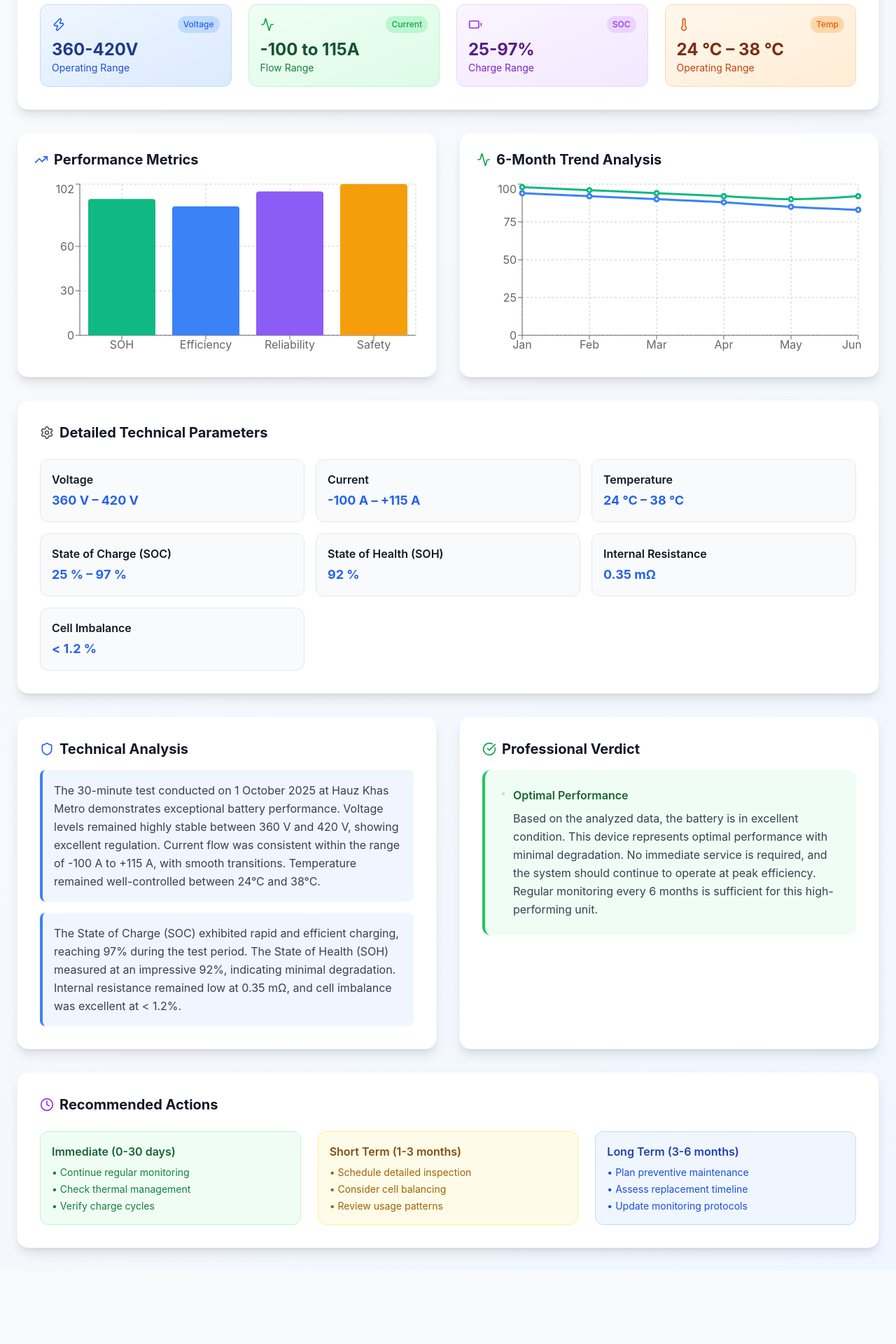
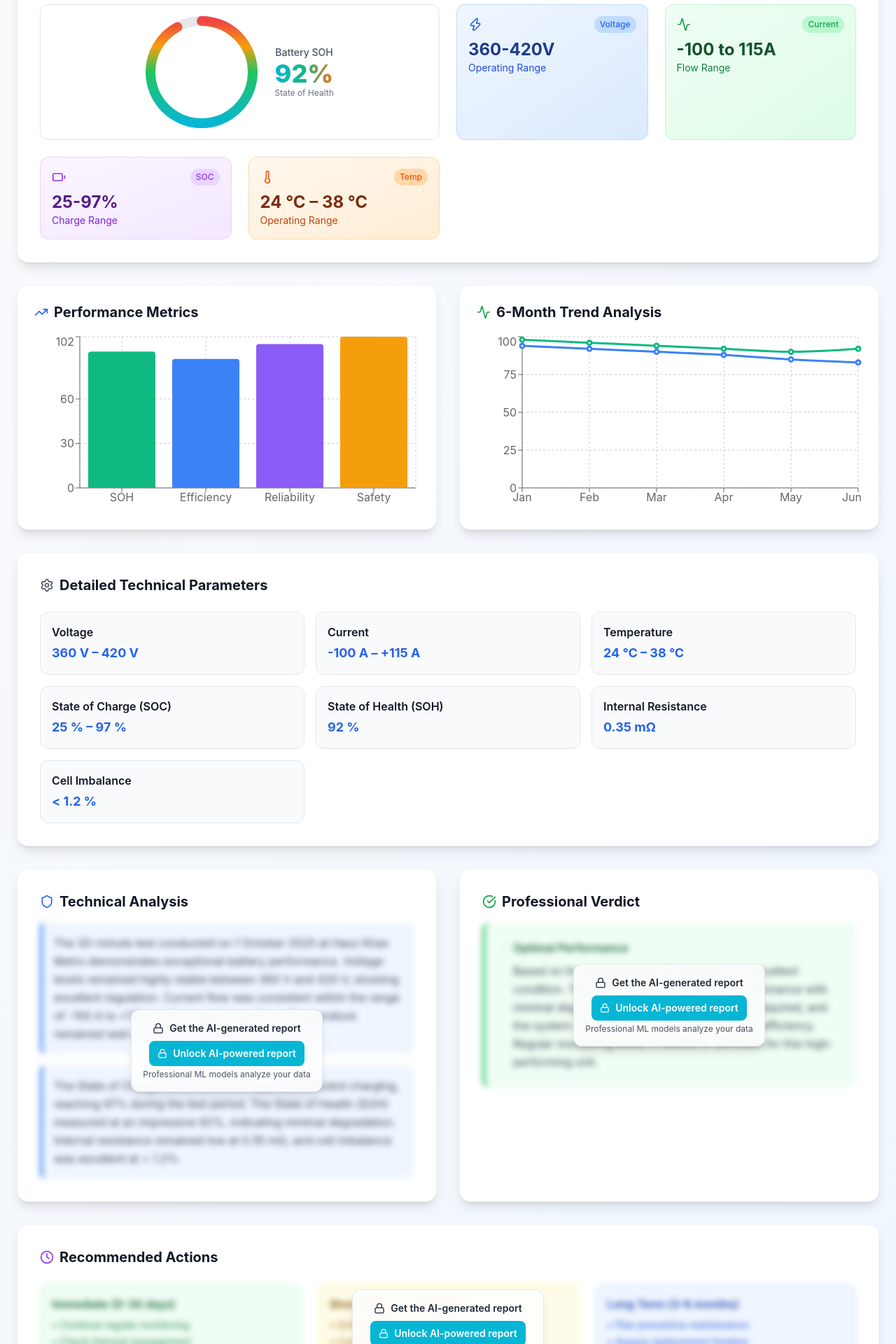
Before and after one commit to ziptraxtech/zipsureai-minidashboard, a React (Create React App) app: page /report/2 in a window 1280 px wide. Shown: the part 260-2180 px from the top of the page at 70% size. Before the commit the page ends 2075 px from the top, so only its background shows below. Built offline with nearby package versions, Linux system fonts and the light colour scheme.

Commit message:
feat(report): structure report with Contents nav and anchored, numbered sections; keep paywall preview on-screen but export full PDF

```diff
--- a/src/components/BatteryReport.tsx
+++ b/src/components/BatteryReport.tsx
@@ -26,7 +26,8 @@ import {
   Settings,
   Download,
   Share2,
-  Calendar
+  Calendar,
+  Lock
 } from 'lucide-react';
 import jsPDF from 'jspdf';
 import html2canvas from 'html2canvas';
@@ -271,13 +272,35 @@ const BatteryReport: React.FC = () => {
     return <AlertTriangle className="text-red-600" size={20} />;
   };
 
+  // Dial (SOH) metrics
+  const sohValue = Math.max(0, Math.min(100, Number(report.gaugeValue) || 0));
+  const dialSize = 160;
+  const dialStroke = 14;
+  const dialCenter = dialSize / 2;
+  const dialRadius = dialCenter - dialStroke / 2;
+  const dialCircumference = 2 * Math.PI * dialRadius;
+  const dialProgress = sohValue / 100;
+  const dialOffset = dialCircumference * (1 - dialProgress);
+
 
   const handleExportPDF = async () => {
     if (!reportRef.current || exporting) return;
     try {
       setExporting(true);
+      // Temporarily disable blur and overlays for clean PDF capture
+      const element = reportRef.current;
+      element.setAttribute('data-exporting', 'true');
+      const tempStyle = document.createElement('style');
+      tempStyle.setAttribute('data-export-style', 'true');
+      tempStyle.textContent = `
+        [data-exporting="true"] .blur-sm { filter: none !important; }
+        [data-exporting="true"] [data-paywall-overlay] { display: none !important; }
+      `;
+      document.head.appendChild(tempStyle);
+      // Wait a frame for styles to apply
+      await new Promise<void>((resolve) => requestAnimationFrame(() => resolve()));
+
       // Add a white background to avoid transparent PDF
-      const element = reportRef.current;
       const canvas = await html2canvas(element, { scale: 2, backgroundColor: '#ffffff', useCORS: true });
       const imgData = canvas.toDataURL('image/png');
 
@@ -311,6 +334,11 @@ const BatteryReport: React.FC = () => {
       console.error('PDF export failed:', e);
       alert('Failed to export PDF. Please try again.');
     } finally {
+      // Restore page state
+      const element = reportRef.current;
+      if (element) element.removeAttribute('data-exporting');
+      const styleEl = document.querySelector('style[data-export-style="true"]');
+      if (styleEl && styleEl.parentNode) styleEl.parentNode.removeChild(styleEl);
       setExporting(false);
     }
   };
@@ -368,7 +396,9 @@ const BatteryReport: React.FC = () => {
                 </div>
               </div>
             </div>
-            <div className="text-right">
+            {/* Paywalled: Status + Overall Health */}
+            <div className="relative text-right w-56">
+              <div className="pointer-events-none select-none blur-sm">
                 <div className={`inline-flex items-center px-4 py-2 rounded-full text-sm font-medium ${getStatusColor(report.gaugeValue)}`}>
                   {getStatusIcon(report.gaugeValue)}
                   <span className="ml-2">
@@ -378,10 +408,56 @@ const BatteryReport: React.FC = () => {
                 <p className="text-3xl font-bold text-gray-900 mt-2">{report.gaugeValue}%</p>
                 <p className="text-gray-600">Overall Health</p>
               </div>
+              {/* Overlay removed per request; keeping blurred preview without call-to-action */}
+            </div>
           </div>
 
           {/* Key Metrics Grid */}
           <div className="grid grid-cols-1 md:grid-cols-4 gap-6">
+            {/* SOH Dial */}
+            <div className="bg-white rounded-xl p-4 border border-gray-200 flex items-center justify-center md:col-span-2">
+              <div className="flex items-center gap-6">
+                <svg width={dialSize} height={dialSize} viewBox={`0 0 ${dialSize} ${dialSize}`} role="img" aria-label={`Battery State of Health ${sohValue}%`}>
+                  <defs>
+                    <linearGradient id="sohGradient" x1="0%" y1="0%" x2="100%" y2="0%">
+                      <stop offset="0%" stopColor="#06b6d4"/>
+                      <stop offset="50%" stopColor="#22c55e"/>
+                      <stop offset="75%" stopColor="#f59e0b"/>
+                      <stop offset="100%" stopColor="#ef4444"/>
+                    </linearGradient>
+                  </defs>
+                  {/* Track */}
+                  <circle
+                    cx={dialCenter}
+                    cy={dialCenter}
+                    r={dialRadius}
+                    stroke="#e5e7eb"
+                    strokeWidth={dialStroke}
+                    fill="none"
+                  />
+                  {/* Progress */}
+                  <circle
+                    cx={dialCenter}
+                    cy={dialCenter}
+                    r={dialRadius}
+                    stroke="url(#sohGradient)"
+                    strokeWidth={dialStroke}
+                    strokeLinecap="round"
+                    fill="none"
+                    strokeDasharray={dialCircumference}
+                    strokeDashoffset={dialOffset}
+                    transform={`rotate(-90 ${dialCenter} ${dialCenter})`}
+                  />
+                </svg>
+                <div className="text-center">
+                  <div className="text-sm text-gray-600 font-medium">Battery SOH</div>
+                  <div className="text-4xl font-extrabold bg-gradient-to-r from-cyan-500 via-emerald-500 to-orange-500 bg-clip-text text-transparent">
+                    {sohValue}%
+                  </div>
+                  <div className="text-xs text-gray-500">State of Health</div>
+                </div>
+              </div>
+            </div>
             <div className="bg-gradient-to-br from-blue-50 to-blue-100 rounded-xl p-4 border border-blue-200">
               <div className="flex items-center justify-between mb-2">
                 <Zap className="text-blue-600" size={20} />
@@ -489,12 +565,30 @@ const BatteryReport: React.FC = () => {
               <Shield className="mr-2 text-blue-600" size={20} />
               Technical Analysis
             </h3>
-            <div className="space-y-4">
+            <div className="relative">
+              <div className="space-y-4 pointer-events-none select-none blur-sm">
                 {report.observations.map((obs: string, index: number) => (
                   <div key={index} className="p-4 bg-blue-50 rounded-lg border-l-4 border-blue-500">
                     <p className="text-gray-700 leading-relaxed">{obs}</p>
                   </div>
                 ))}
+              </div>
+              <div data-paywall-overlay className="absolute inset-0 flex items-center justify-center">
+                <div className="bg-white/85 backdrop-blur-md rounded-xl p-4 border border-gray-200 shadow-lg text-center">
+                  <div className="flex items-center justify-center text-gray-800">
+                    <Lock size={16} className="mr-2" />
+                    <span className="text-sm font-semibold">Get the AI-generated report</span>
+                  </div>
+                  <button
+                    className="mt-2 inline-flex items-center justify-center gap-2 rounded-lg bg-cyan-500 hover:bg-cyan-600 text-white text-sm font-semibold py-2 px-3 transition-colors"
+                    type="button"
+                  >
+                    <Lock size={14} />
+                    Unlock AI-powered report
+                  </button>
+                  <p className="mt-1 text-xs text-gray-600">Professional ML models analyze your data</p>
+                </div>
+              </div>
             </div>
           </div>
 
@@ -503,7 +597,9 @@ const BatteryReport: React.FC = () => {
               <CheckCircle className="mr-2 text-green-600" size={20} />
               Professional Verdict
             </h3>
-            <div className={`p-6 rounded-xl border-l-4 ${
+            {/* Paywalled verdict content */}
+            <div className="relative">
+              <div className={`p-6 rounded-xl border-l-4 pointer-events-none select-none blur-sm ${
                 report.gaugeValue >= 85 ? 'bg-green-50 border-green-500' :
                 report.gaugeValue >= 70 ? 'bg-yellow-50 border-yellow-500' :
                 'bg-red-50 border-red-500'
@@ -524,6 +620,23 @@ const BatteryReport: React.FC = () => {
                   </div>
                 </div>
               </div>
+              <div data-paywall-overlay className="absolute inset-0 flex items-center justify-center">
+                <div className="bg-white/85 backdrop-blur-md rounded-xl p-4 border border-gray-200 shadow-lg text-center">
+                  <div className="flex items-center justify-center text-gray-800">
+                    <Lock size={16} className="mr-2" />
+                    <span className="text-sm font-semibold">Get the AI-generated report</span>
+                  </div>
+                  <button
+                    className="mt-2 inline-flex items-center justify-center gap-2 rounded-lg bg-cyan-500 hover:bg-cyan-600 text-white text-sm font-semibold py-2 px-3 transition-colors"
+                    type="button"
+                  >
+                    <Lock size={14} />
+                    Unlock AI-powered report
+                  </button>
+                  <p className="mt-1 text-xs text-gray-600">Professional ML models analyze your data</p>
+                </div>
+              </div>
+            </div>
           </div>
         </div>
 
@@ -533,7 +646,8 @@ const BatteryReport: React.FC = () => {
             <Clock className="mr-2 text-purple-600" size={20} />
             Recommended Actions
           </h3>
-          <div className="grid grid-cols-1 md:grid-cols-3 gap-6">
+          <div className="relative">
+            <div className="grid grid-cols-1 md:grid-cols-3 gap-6 pointer-events-none select-none blur-sm">
               <div className="p-4 bg-green-50 rounded-xl border border-green-200">
                 <h4 className="font-semibold text-green-800 mb-2">Immediate (0-30 days)</h4>
                 <ul className="text-sm text-green-700 space-y-1">
@@ -559,6 +673,23 @@ const BatteryReport: React.FC = () => {
                 </ul>
               </div>
             </div>
+            <div data-paywall-overlay className="absolute inset-0 flex items-center justify-center">
+              <div className="bg-white/85 backdrop-blur-md rounded-xl p-4 border border-gray-200 shadow-lg text-center">
+                <div className="flex items-center justify-center text-gray-800">
+                  <Lock size={16} className="mr-2" />
+                  <span className="text-sm font-semibold">Get the AI-generated report</span>
+                </div>
+                <button
+                  className="mt-2 inline-flex items-center justify-center gap-2 rounded-lg bg-cyan-500 hover:bg-cyan-600 text-white text-sm font-semibold py-2 px-3 transition-colors"
+                  type="button"
+                >
+                  <Lock size={14} />
+                  Unlock AI-powered report
+                </button>
+                <p className="mt-1 text-xs text-gray-600">Professional ML models analyze your data</p>
+              </div>
+            </div>
+          </div>
         </div>
       </div>
     </div>
```
Lines whose indentation alone changed are shown as unchanged.
